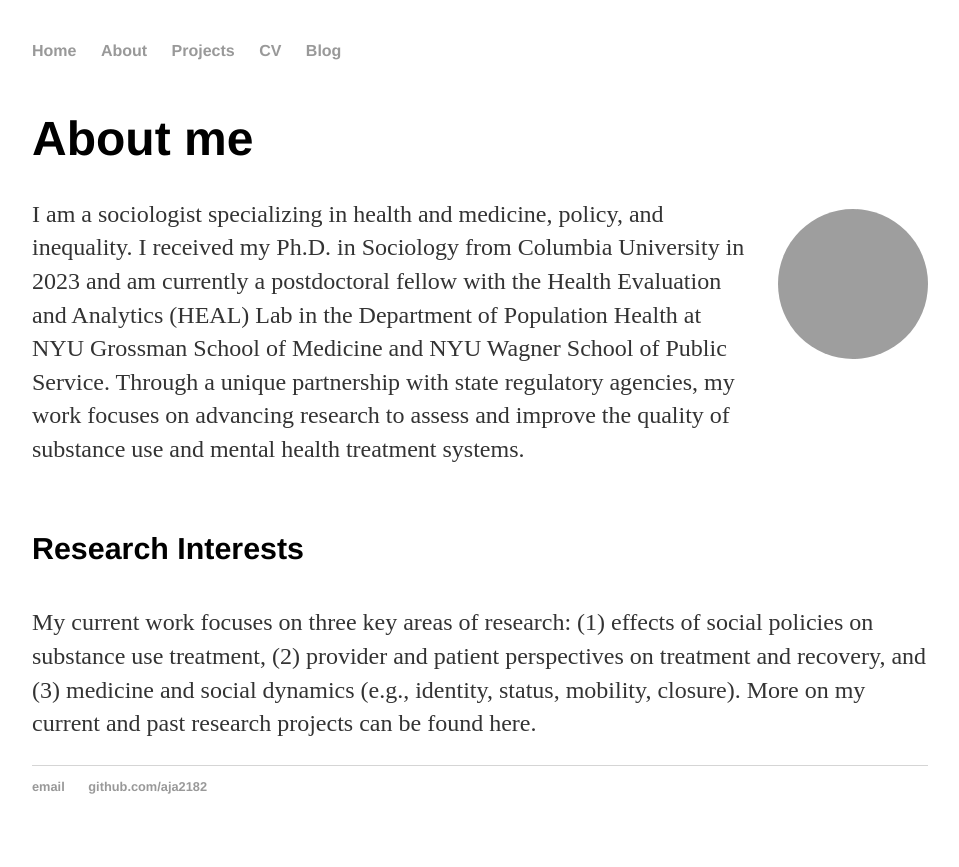
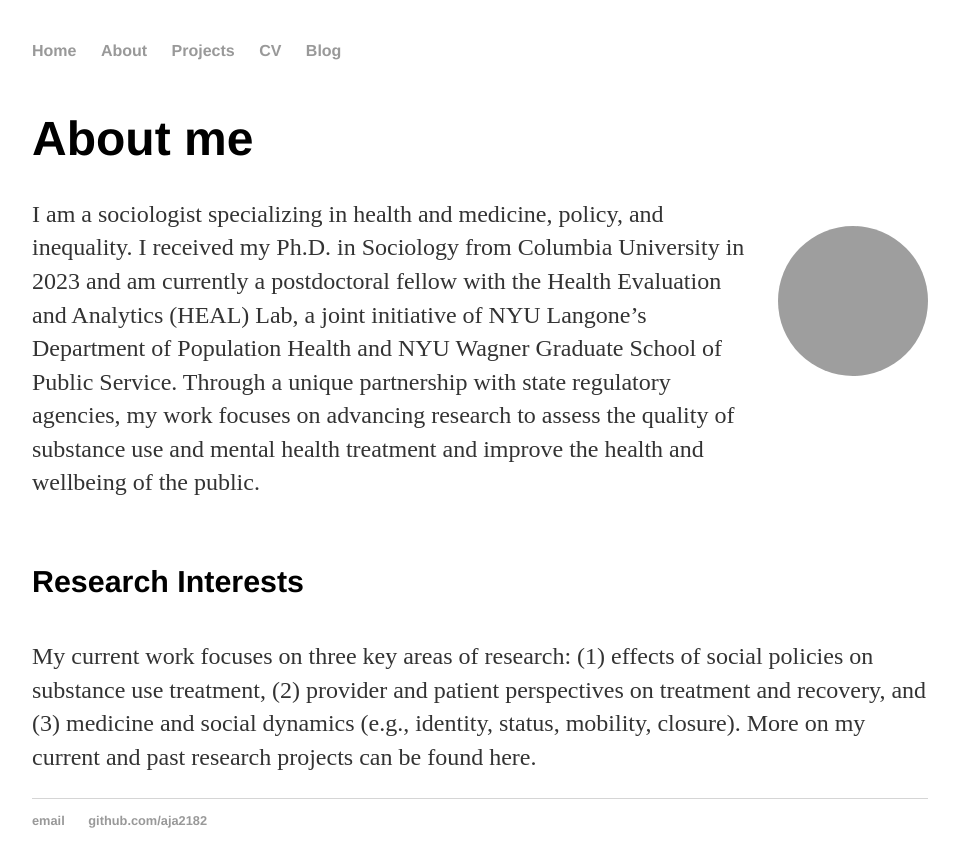
Before and after one commit to aja2182/aja2182.github.io, a Jekyll site: the page built from about/index.html, in a window 1280 px wide. Shown: the top 867 px of the page, without its empty margins (160-1119 px from the left). Built offline with Jekyll 4.4.1, drawn with Linux system fonts in a browser that asks for light colours; grey boxes are pictures that could not be loaded.

Commit message:
Update index.html

```diff
--- a/about/index.html
+++ b/about/index.html
@@ -40,8 +40,8 @@ title: About me
     <div class="about">
         <div class="text-content">
             <h1>About me</h1>
-            <p> I am a sociologist specializing in health and medicine, policy, and inequality. I received my Ph.D. in Sociology from Columbia University in 2023 and am currently a postdoctoral fellow with the Health Evaluation and Analytics (HEAL) Lab in the Department of Population Health at NYU Grossman School of Medicine and NYU Wagner School of Public Service. Through a unique partnership with state regulatory agencies, my work focuses on advancing research to assess and improve the quality
-                of substance use and mental health treatment systems.
+            <p> I am a sociologist specializing in health and medicine, policy, and inequality. I received my Ph.D. in Sociology from Columbia University in 2023 and am currently a postdoctoral fellow with the Health Evaluation and Analytics (HEAL) Lab, a joint initiative of NYU Langone’s Department of Population Health and NYU Wagner Graduate School of Public Service.
+                Through a unique partnership with state regulatory agencies, my work focuses on advancing research to assess the quality of substance use and mental health treatment and improve the health and wellbeing of the public.
 
  </p>
 
```
